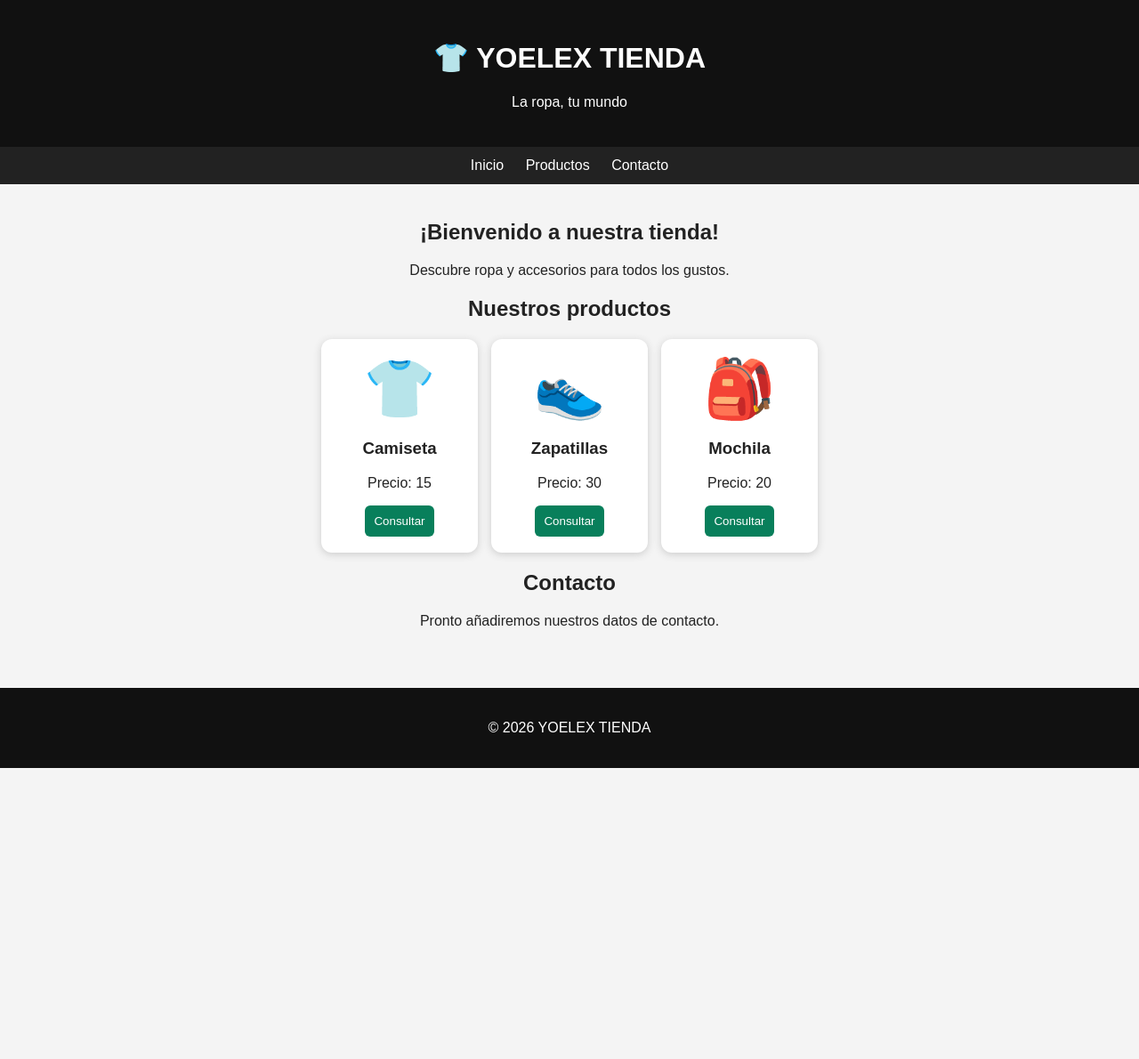
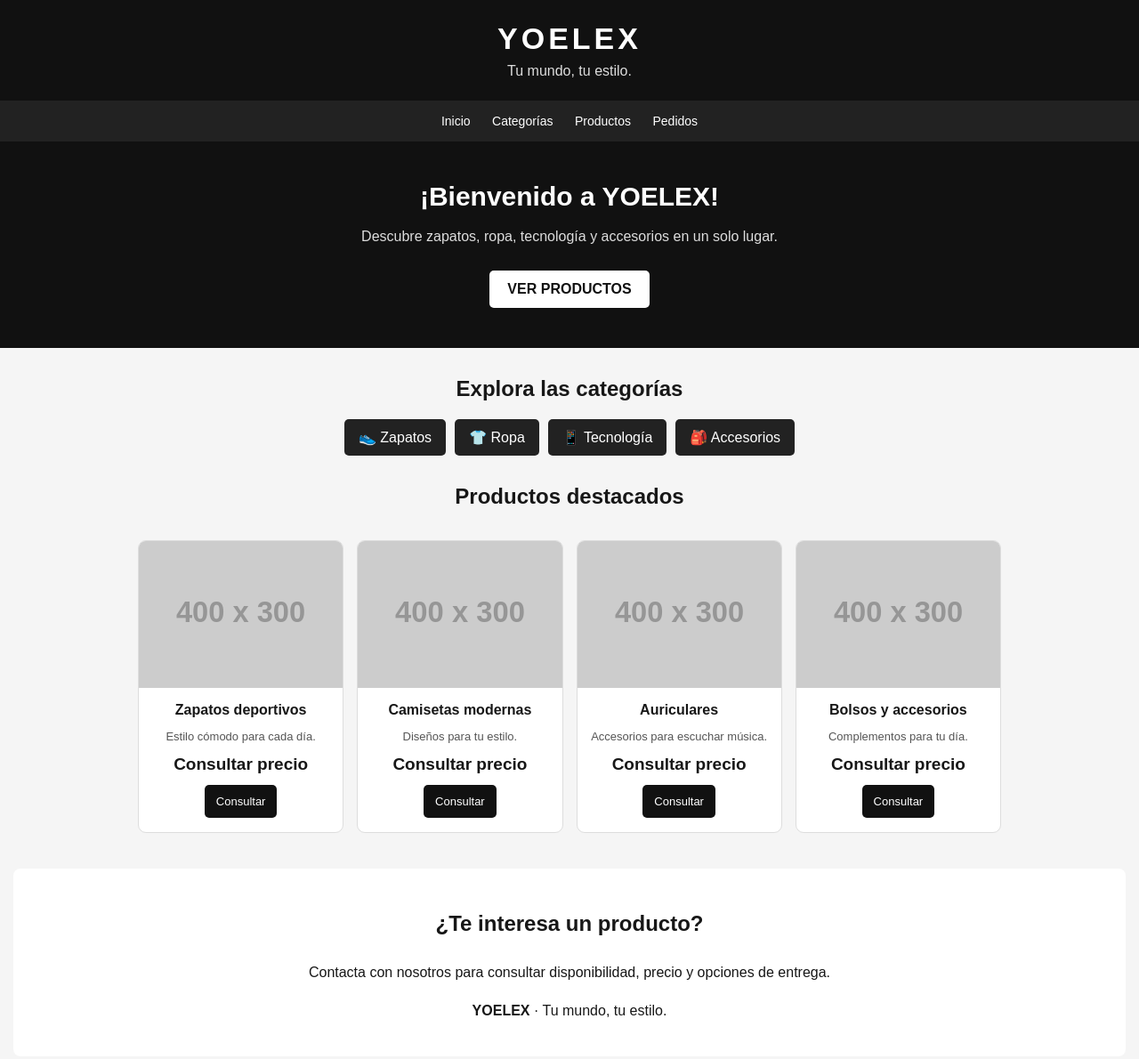
Before and after one commit to yoeld941-cmd/yoelex-tienda, a plain HTML site: page index.html in a window 1280 px wide. Shown: the top 1190 px of the page at 89% size. Before the commit the page ends 863 px from the top, so only its background shows below. Drawn offline with Linux system fonts and the light colour scheme; placeholder pictures from the web are drawn by us.

Commit message:
Refactor index.html for improved structure and style

```diff
--- a/index.html
+++ b/index.html
@@ -1,128 +1,96 @@
-<!DOCTYPE html>
-<html lang="es">
+<!DOCTYPE html><html lang="es">
 <head>
 <meta charset="UTF-8">
 <meta name="viewport" content="width=device-width, initial-scale=1.0">
-<title>YOELEX TIENDA</title>
+<title>YOELEX | Tienda Online</title>
 <style>
-body {
-  margin: 0;
-  font-family: Arial, sans-serif;
-  background: #f4f4f4;
-  color: #222;
-}
-header {
-  background: #111;
-  color: white;
-  text-align: center;
-  padding: 25px 10px;
-}
-nav {
-  background: #222;
-  padding: 12px;
-  text-align: center;
-}
-nav a {
-  color: white;
-  margin: 10px;
-  text-decoration: none;
-}
-main {
-  padding: 20px;
-  text-align: center;
-}
-.productos {
-  display: flex;
-  flex-wrap: wrap;
-  justify-content: center;
-  gap: 15px;
-}
-.producto {
-  background: white;
-  padding: 18px;
-  border-radius: 12px;
-  width: 140px;
-  box-shadow: 0 2px 8px #ccc;
-}
-.producto img {
-  width: 100%;
-  border-radius: 8px;
-}
-button {
-  background: #087f5b;
-  color: white;
-  border: 0;
-  padding: 10px;
-  border-radius: 6px;
-}
-footer {
-  background: #111;
-  color: white;
-  text-align: center;
-  padding: 20px;
-  margin-top: 30px;
-}
+*{box-sizing:border-box}
+body{margin:0;font-family:Arial,sans-serif;background:#f5f5f5;color:#171717}
+header{background:#111;color:white;text-align:center;padding:24px 12px}
+header h1{margin:0;font-size:34px;letter-spacing:4px}
+header p{margin:8px 0 0;color:#ddd}
+nav{background:#222;padding:14px;text-align:center;position:sticky;top:0}
+nav a{color:white;text-decoration:none;margin:0 10px;font-size:14px}
+.hero{background:#111;color:white;text-align:center;padding:45px 18px}
+.hero h2{font-size:30px;margin:0 0 12px}
+.hero p{color:#ddd;line-height:1.5}
+.boton{display:inline-block;background:white;color:#111;padding:12px 20px;border-radius:5px;text-decoration:none;font-weight:bold;margin-top:10px}
+h2.titulo{text-align:center;margin:32px 0 20px}
+.categorias{display:flex;justify-content:center;flex-wrap:wrap;gap:10px;padding:0 12px}
+.categorias a{background:#222;color:white;text-decoration:none;padding:11px 16px;border-radius:5px}
+.productos{display:grid;grid-template-columns:repeat(auto-fit,minmax(145px,1fr));gap:15px;padding:15px;max-width:1000px;margin:auto}
+.producto{background:white;border:1px solid #ddd;border-radius:9px;overflow:hidden;text-align:center;padding-bottom:16px}
+.producto img{width:100%;height:165px;object-fit:cover;background:#eee}
+.producto h3{font-size:16px;margin:12px 5px}
+.producto p{color:#555;font-size:13px;padding:0 8px}
+.precio{font-size:19px;font-weight:bold;margin:12px}
+.pedir{display:inline-block;background:#111;color:white;padding:11px 13px;border-radius:5px;text-decoration:none;font-size:13px}
+.info{background:white;margin:25px 15px;padding:22px;border-radius:8px;text-align:center;line-height:1.7}
+footer{background:#111;color:white;text-align:center;padding:24px;font-size:13px}
 </style>
 </head>
 <body>
-
 <header>
-  <h1>👕 YOELEX TIENDA</h1>
-  <p>La ropa, tu mundo</p>
+<h1>YOELEX</h1>
+<p>Tu mundo, tu estilo.</p>
 </header>
-
 <nav>
 <a href="#inicio">Inicio</a>
+<a href="#categorias">Categorías</a>
 <a href="#productos">Productos</a>
-  <a href="#contacto">Contacto</a>
+<a href="#contacto">Pedidos</a>
 </nav>
-
-<main id="inicio">
-  <h2>¡Bienvenido a nuestra tienda!</h2>
-  <p>Descubre ropa y accesorios para todos los gustos.</p>
-
-  <h2 id="productos">Nuestros productos</h2>
-
+<section class="hero" id="inicio">
+<h2>¡Bienvenido a YOELEX!</h2>
+<p>Descubre zapatos, ropa, tecnología y accesorios en un solo lugar.</p>
+<a class="boton" href="#productos">VER PRODUCTOS</a>
+</section>
+<h2 class="titulo" id="categorias">Explora las categorías</h2>
+<div class="categorias">
+<a href="#zapatos">👟 Zapatos</a>
+<a href="#ropa">👕 Ropa</a>
+<a href="#tecnologia">📱 Tecnología</a>
+<a href="#accesorios">🎒 Accesorios</a>
+</div>
+<h2 class="titulo" id="productos">Productos destacados</h2>
 <div class="productos">
-
-    <div class="producto">
-      <div style="font-size:65px">👕</div>
-      <h3>Camiseta</h3>
-      <p>Precio: 15</p>
-      <button onclick="alert('Escríbenos para consultar disponibilidad')">
-        Consultar
-      </button>
+<article class="producto" id="zapatos">
+<img src="https://placehold.co/400x300/f0f0f0/222?text=Zapatos" alt="Imagen de zapatos">
+<h3>Zapatos deportivos</h3>
+<p>Estilo cómodo para cada día.</p>
+<div class="precio">Consultar precio</div>
+<a class="pedir" href="#contacto">Consultar</a>
+</article>
+<article class="producto" id="ropa">
+<img src="https://placehold.co/400x300/f0f0f0/222?text=Camiseta" alt="Imagen de camiseta">
+<h3>Camisetas modernas</h3>
+<p>Diseños para tu estilo.</p>
+<div class="precio">Consultar precio</div>
+<a class="pedir" href="#contacto">Consultar</a>
+</article>
+<article class="producto" id="tecnologia">
+<img src="https://placehold.co/400x300/f0f0f0/222?text=Auriculares" alt="Imagen de auriculares">
+<h3>Auriculares</h3>
+<p>Accesorios para escuchar música.</p>
+<div class="precio">Consultar precio</div>
+<a class="pedir" href="#contacto">Consultar</a>
+</article>
+<article class="producto" id="accesorios">
+<img src="https://placehold.co/400x300/f0f0f0/222?text=Bolso" alt="Imagen de bolso">
+<h3>Bolsos y accesorios</h3>
+<p>Complementos para tu día.</p>
+<div class="precio">Consultar precio</div>
+<a class="pedir" href="#contacto">Consultar</a>
+</article>
 </div>
-
-    <div class="producto">
-      <div style="font-size:65px">👟</div>
-      <h3>Zapatillas</h3>
-      <p>Precio: 30</p>
-      <button onclick="alert('Escríbenos para consultar disponibilidad')">
-        Consultar
-      </button>
-    </div>
-
-    <div class="producto">
-      <div style="font-size:65px">🎒</div>
-      <h3>Mochila</h3>
-      <p>Precio: 20</p>
-      <button onclick="alert('Escríbenos para consultar disponibilidad')">
-        Consultar
-      </button>
-    </div>
-
-  </div>
-
-  <section id="contacto">
-    <h2>Contacto</h2>
-    <p>Pronto añadiremos nuestros datos de contacto.</p>
+<section class="info" id="contacto">
+<h2>¿Te interesa un producto?</h2>
+<p>Contacta con nosotros para consultar disponibilidad, precio y opciones de entrega.</p>
+<p><strong>YOELEX</strong> · Tu mundo, tu estilo.</p>
 </section>
-</main>
-
 <footer>
 <p>© 2026 YOELEX TIENDA</p>
+<p>Los productos y precios se actualizarán próximamente.</p>
 </footer>
-
 </body>
 </html>
```
Lines whose indentation alone changed are shown as unchanged.
